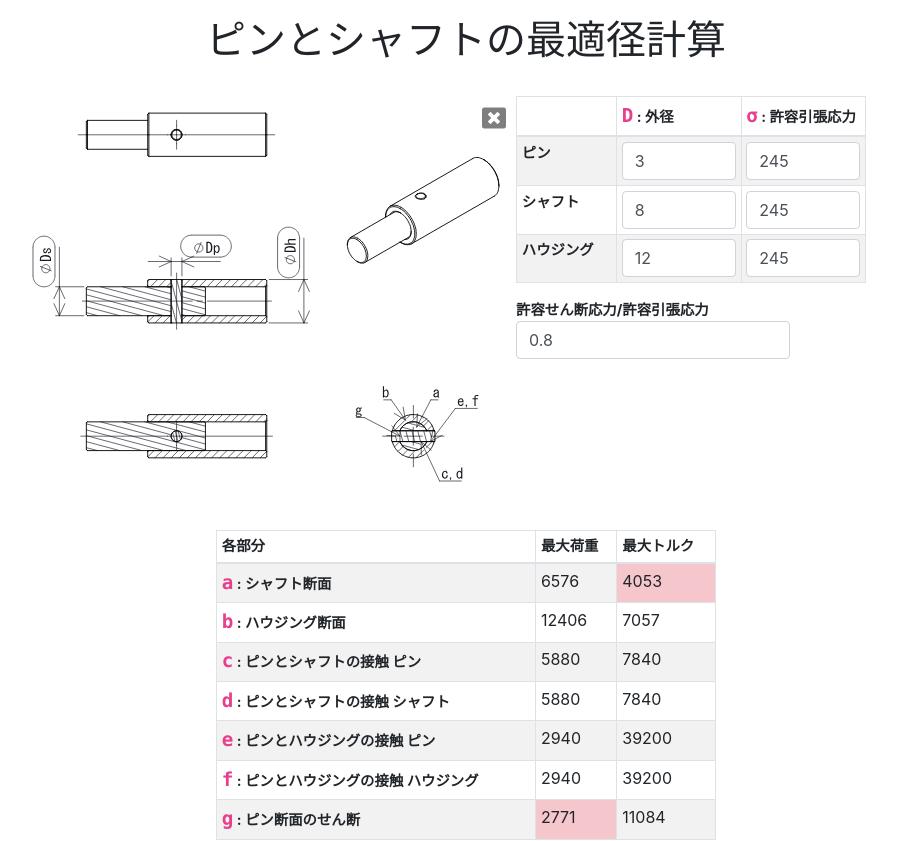
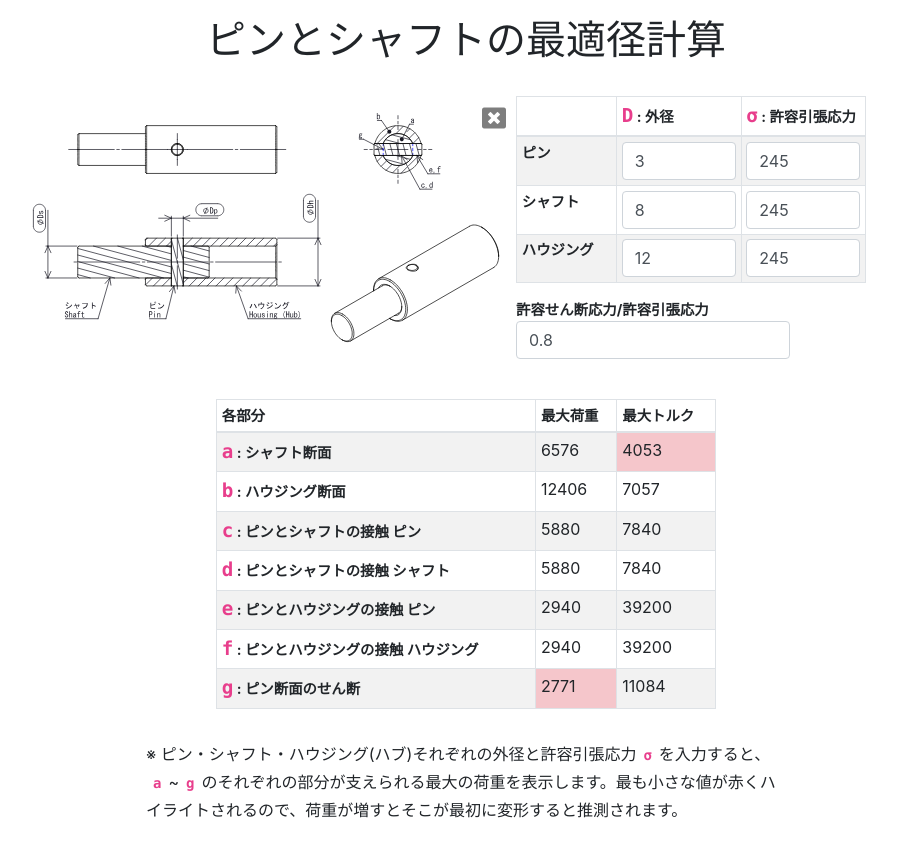
Before and after one commit to mshackers/pin-shaft-diameter-optimizer, a Vue app: page / in a window 1280 px wide. Shown: the top 841 px of the page, without its empty margins (174-1071 px from the left). Built offline with nearby package versions, Linux system fonts and the light colour scheme.

Commit message:
画像変更

```diff
--- a/src/App.vue
+++ b/src/App.vue
@@ -79,7 +79,7 @@ label {
           <span aria-hidden="true"><i class="fas" :class="{ 'fa-window-close': imageIsVisible, 'fa-image': !imageIsVisible }"></i></span>
         </button>
         <transition name="fade">
-          <img v-if="imageIsVisible" src="./assets/images/image1.svg" />
+          <img v-if="imageIsVisible" src="./assets/images/pin_optimizer1.svg" />
         </transition>
       </div>
       <div class="input">
```
Also changed, not shown: src/assets/images/image1.svg (deleted).
